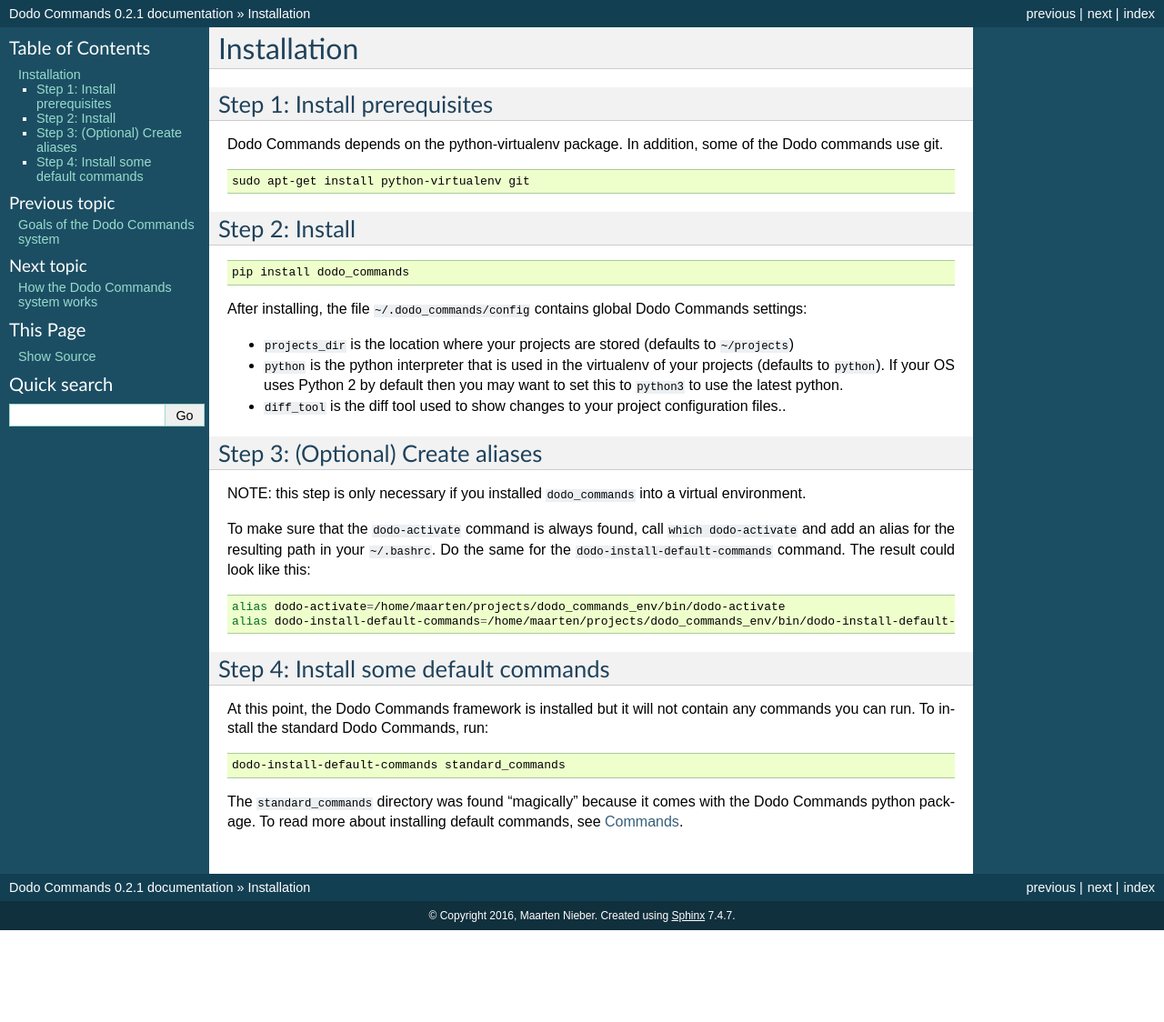
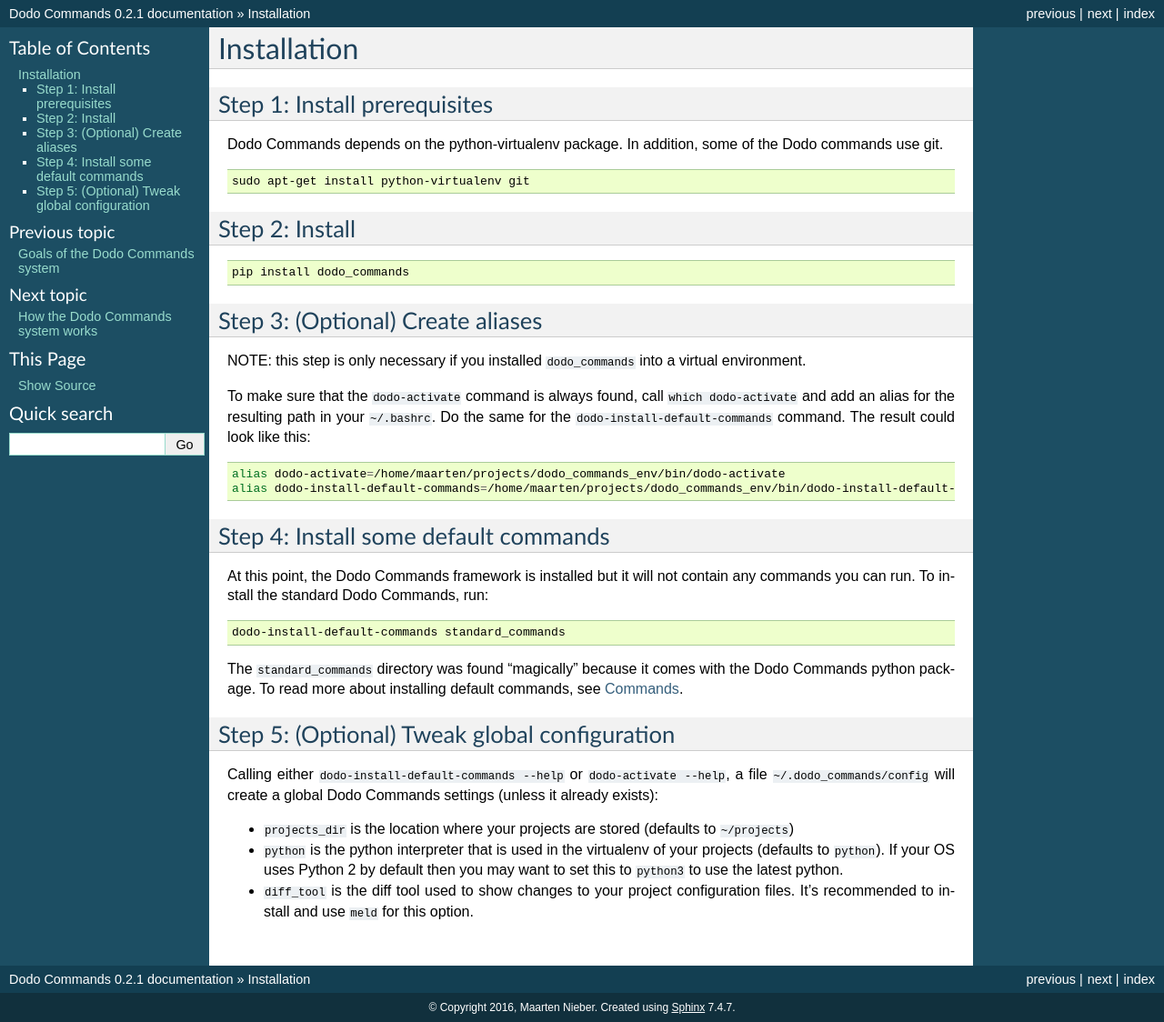
Before and after one commit to mnieber/dodo-commands, a Sphinx documentation site: the page built from doc/installation.rst, in a window 1280 px wide. Shown: the whole page at 91% size. Built offline with Sphinx 7.4.7, drawn with Linux system fonts in a browser that asks for light colours; before the commit the page ends 1023 px from its top, so only the background shows below that.

Commit message:
Update documentation

```diff
--- a/doc/installation.rst
+++ b/doc/installation.rst
@@ -21,14 +21,6 @@
 .. code-block:: bash
 
     pip install dodo_commands
-
-After installing, the file :code:`~/.dodo_commands/config` contains global Dodo Commands settings:
-
-- :code:`projects_dir` is the location where your projects are stored (defaults to :code:`~/projects`)
-
-- :code:`python` is the python interpreter that is used in the virtualenv of your projects (defaults to :code:`python`). If your OS uses Python 2 by default then you may want to set this to :code:`python3` to use the latest python.
-
-- :code:`diff_tool` is the diff tool used to show changes to your project configuration files..
 
 Step 3: (Optional) Create aliases
 =================================
@@ -59,3 +51,15 @@
 The :code:`standard_commands` directory was found "magically"
 because it comes with the Dodo Commands python package.
 To read more about installing default commands, see :ref:`commands`.
+
+
+Step 5: (Optional) Tweak global configuration
+=============================================
+
+Calling either :code:`dodo-install-default-commands --help` or :code:`dodo-activate --help`, a file :code:`~/.dodo_commands/config` will create a global Dodo Commands settings (unless it already exists):
+
+- :code:`projects_dir` is the location where your projects are stored (defaults to :code:`~/projects`)
+
+- :code:`python` is the python interpreter that is used in the virtualenv of your projects (defaults to :code:`python`). If your OS uses Python 2 by default then you may want to set this to :code:`python3` to use the latest python.
+
+- :code:`diff_tool` is the diff tool used to show changes to your project configuration files. It's recommended to install and use :code:`meld` for this option.
```
